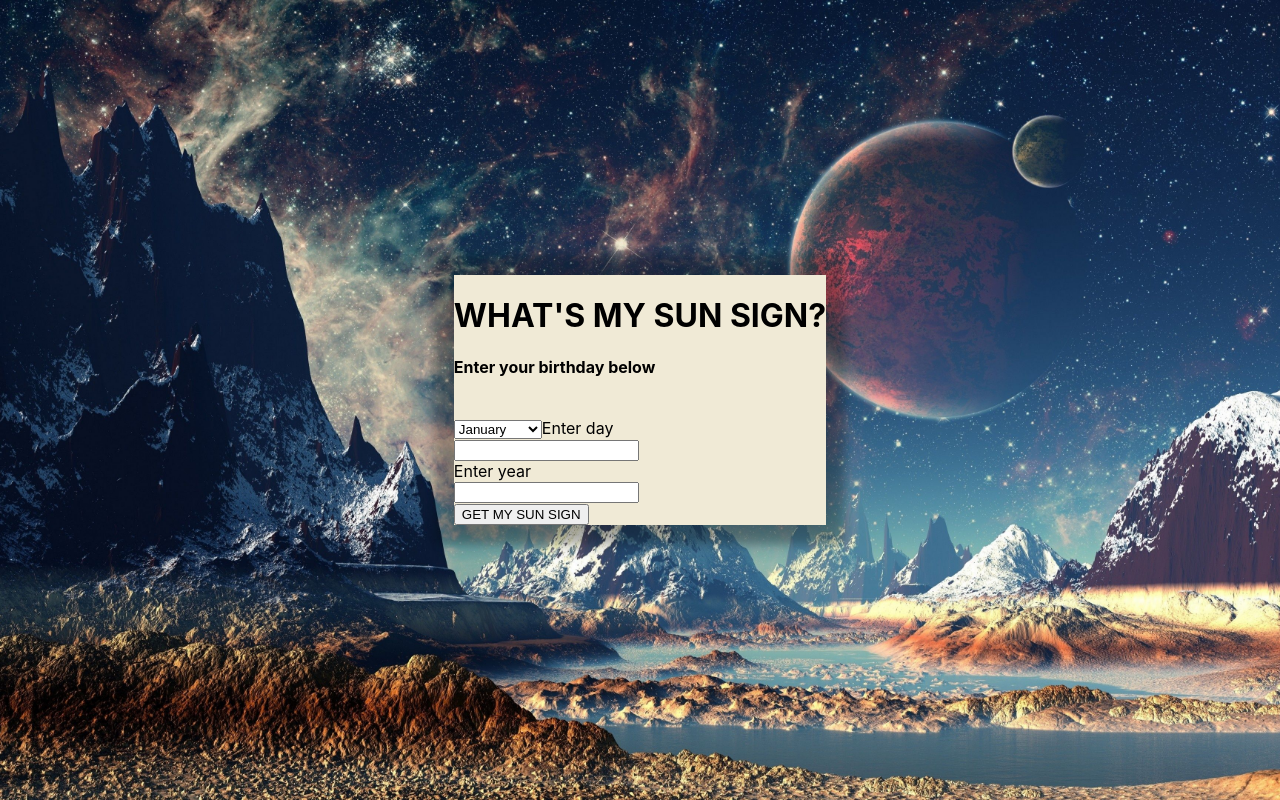
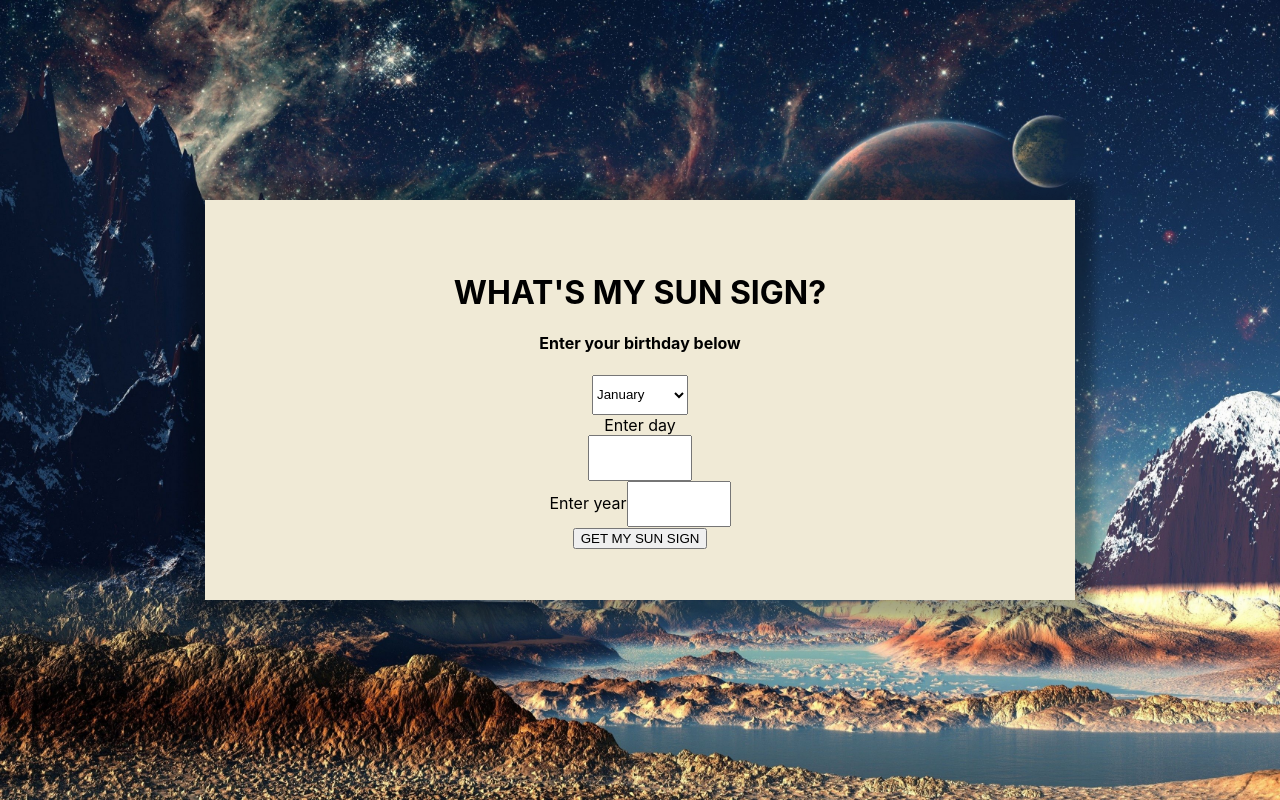
Before and after one commit to arionaskins/my-astro-app, a React (Create React App) app in the folder astro-app/: page / in a window 1280 px wide. Both pictures are taken after a click on the button "GET STARTED". Built offline with nearby package versions, Linux system fonts and the light colour scheme.

Commit message:
++ css adjustments
css input/container fix attempts

```diff
--- a/astro-app/src/App.css
+++ b/astro-app/src/App.css
@@ -1,3 +1,29 @@
+.wrapper {
+  height: 100vh;
+  background-position: center;
+  background-repeat: no-repeat;
+  background-color: rgb(255, 255, 255);
+  background-size: cover;
+  display: flex;
+  flex-wrap: wrap;
+  align-items: center;
+  justify-content: center;
+}
+
+.wrapper {
+  background-image: url(./img/background.jpg);
+height: 100vh;
+background-position: center;
+background-repeat: no-repeat;
+background-color: rgb(255, 255, 255);
+background-size: cover;
+display: flex;
+flex-wrap: wrap;
+align-items: center;
+justify-content: center;
+}
+
+@media only screen  and (min-width : 768px) {
 
 .container {
   background-color: rgb(240, 234, 214);
@@ -5,10 +31,17 @@
   flex-wrap: wrap;
   flex-direction: column;
   display: flex;
+  padding: 4%;
   align-items: center;
   justify-content: center;
   box-shadow:-1px -1px 8px 20px rgba(0, 0, 0, 0.2), 3px 8px 20px 9px rgba(0, 0, 0, 0.2);
-
+  width: 60%;
+  /* height: 60vh;
+  width: 100vh;
+   new
+padding-top: 1.5rem;
+padding-bottom: 1.5rem;
+  width: 60%; */
 }
 
 
@@ -25,12 +58,12 @@
   justify-content: center;
 }
 
-@media (prefers-reduced-motion: no-preference) {
-  .App-logo {
-    animation: App-logo-spin infinite 20s linear;
-  }
+#title-div {
+  text-align: center;
 }
-
+.newD {
+  width: 100%;
+}
 .App-header {
   background-color: #282c34;
   min-height: 100vh;
@@ -42,11 +75,11 @@
   color: white;
 }
 
-.App-link {
-  color: #61dafb;
+.sign-png {
+  max-width: 7.5rem;
+  height: auto;
 }
-.sign-png {
-  width: 15%;
+select .myForm {
   height: auto;
 }
 
@@ -71,6 +104,34 @@ justify-content: center;
 padding-bottom: 10px;
 }
 
-#element {
-  color: #02aeda;
+select, input {
+  width: 6rem;
+  height: 3em;
 }
+
+select:hover , input:hover, input:hover label, input:hover::placeholder {
+  color:  #006622;border: 1px solid transparent;
+  box-shadow: 0 0 3px 0  #006622;
+  color: #006622;
+
+  }
+/* sel, inp,
+width: 6rem;
+height: 3em;
+padding: .25em;
+text-align: center;
+} */
+}
+
+/* container
+
+
+
+
+newDiv
+
+*/
+/* containfer after sunsigndiv
+min-width: 70%;
+height: 65vh;
+} */
--- a/astro-app/src/App.js
+++ b/astro-app/src/App.js
@@ -11,7 +11,7 @@ class App extends React.Component {
             backgroundImage: `url('./img/background.jpg')`
           }} className='wrapper'>
             <div className='container'>
-              <div className='newD'>
+              <div className='newD' id='title-div'>
             <Title />
              <Landing />
              </div>
--- a/astro-app/src/components/GetInfo/UserBirthdayForm.js
+++ b/astro-app/src/components/GetInfo/UserBirthdayForm.js
@@ -6,10 +6,9 @@ import React from 'react'
         return (
           <form className='myForm' onSubmit={event => this.props.handleSubmit(event)} >
               <h4> Enter your birthday below </h4>
-              <br />
 
               <div class='dob-input-container' style={{border: "5px"}}>
-                <span class='date-input-box'>
+                <div class='date-input-box'>
 
                 <select name={this.props.name} value={this.props.formData.month} onChange={event => this.props.handleMonthChange(event)}>
                   <option name='January' value="0">January</option>
@@ -26,22 +25,22 @@ import React from 'react'
                   <option name='December' value="11">December</option>
                 </select>
 
-                </span>
+                </div>
 
-                <span class='date-input-box'>
+                <div class='date-input-box'>
                 <label>Enter day</label>
                 <div>
                 <input type='text'
                 onChange={event => this.props.handleDayChange(event)}
-                value={this.props.formData.day} /> </div> </span>
+                value={this.props.formData.day} /> </div> </div>
 
-                <span class='date-input-box'>
+                <div class='date-input-box'>
 
+                <div>
                 <label >Enter year</label>
-                <div>
                 <input type='text'
                 onChange={event => this.props.handleYearChange(event)}
-                value={this.props.formData.year} /></div> </span>
+                value={this.props.formData.year} /></div> </div>
                 </div>
 
 
--- a/astro-app/src/components/Landing.js
+++ b/astro-app/src/components/Landing.js
@@ -6,7 +6,7 @@ class Landing extends React.Component {
         super(props)
 
         this.state = {
-            landingVisibility: false // referring to sun sign visbility
+            landingVisibility: false // referring to sun sign visibility
         }
       }
 
@@ -47,6 +47,13 @@ export default Landing;
 
 
 
+export const Title = () => {
+  return (
+    <div id='title-div'>
+      <h1>WHAT'S MY SUN SIGN?</h1>
+    </div>
+  )
+}
 
 
 
```
Also changed, not shown: 1 other file (tests, documents, lock files or other folders).
